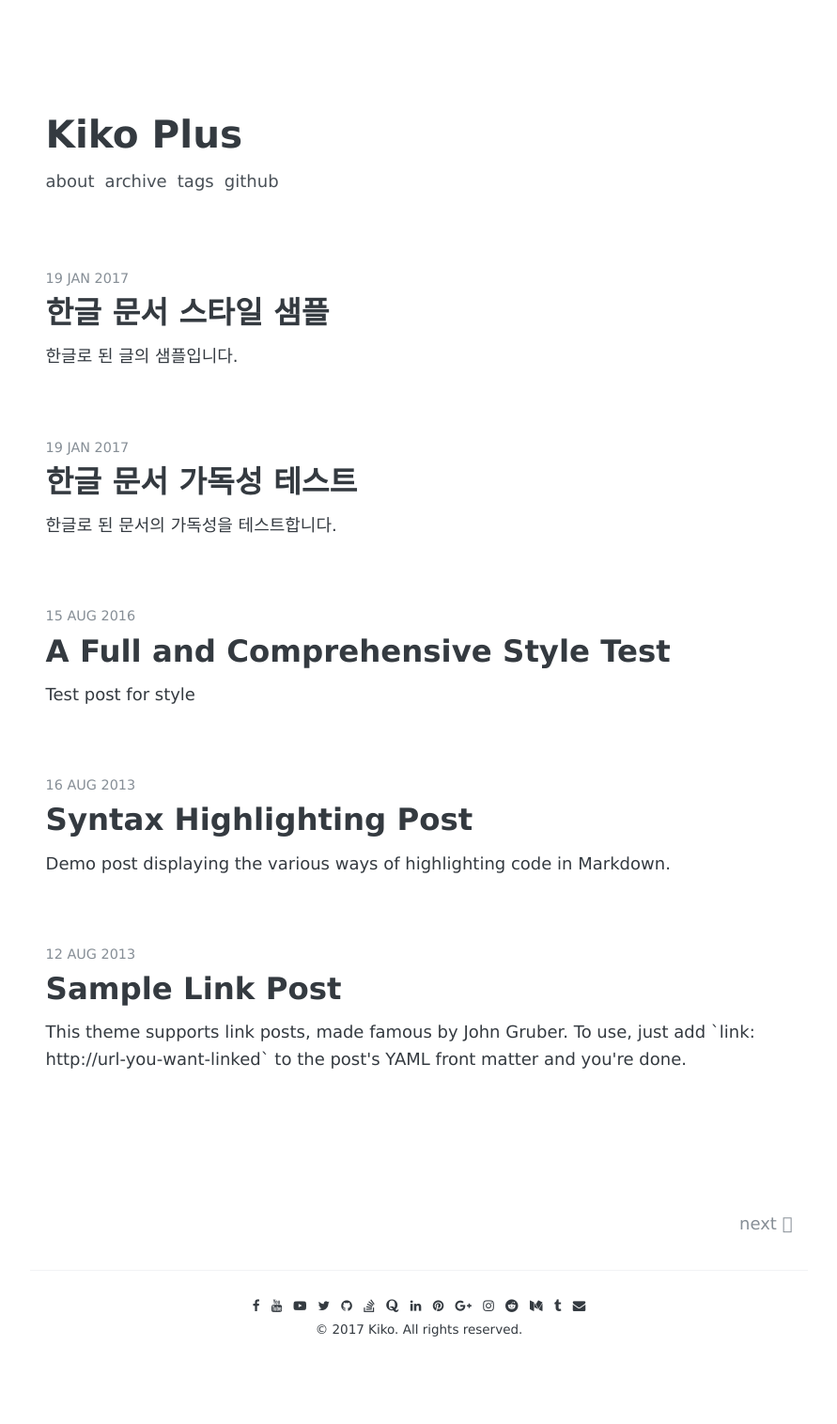
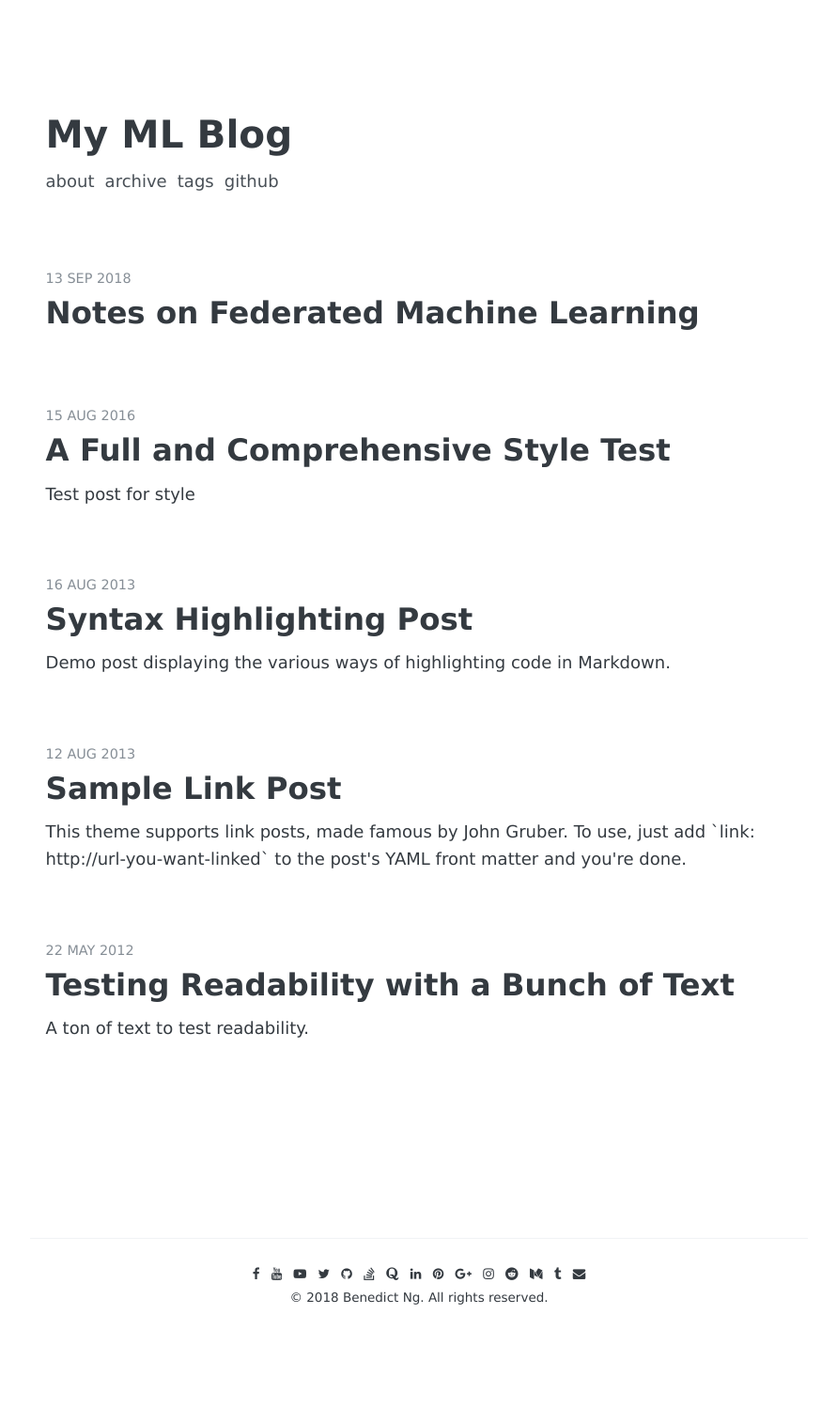
Before and after one commit to growclip/ml-blog, a Jekyll site: the page built from index.html, in a window 1280 px wide. Shown: the whole page at 94% size, without its empty margins (194-1085 px from the left). Built offline with Jekyll 4.4.1, drawn with Linux system fonts in a browser that asks for light colours; some web fonts are replaced; the list of posts is cut into pages by our own code; after the commit the page ends 1482 px from its top, so only the background shows below that; part of the change alters nothing that is shown.

Commit message:
new post about Federated ML

````diff
--- a/_config.yml
+++ b/_config.yml
@@ -3,7 +3,7 @@
 # # # # # # # # # # # # #
 
 # Basic
-name:               "Kiko Plus"
+name:               "My ML Blog"
 
 author:
   facebook:         your-id
@@ -20,11 +20,11 @@ author:
   reddit:           your-id
   medium:           your-id
   tumblr:           your-id
-  email:            your-id@your-email.com
+  email:            shienwei.benedict@gmail.com
 
 copyright:
-  year:             2017
-  name:             Kiko
+  year:             2018
+  name:             Benedict Ng
 
 # Google-analytics
 google-analytics:
@@ -32,16 +32,16 @@ google-analytics:
 
 # Disqus
 disqus:
-  id:               "kiko-plus"
+  id:               ""
 
 # URL
-url:                "https://AWEEKJ.github.io" # the base hostname & protocol for your site
-# url:                "http://localhost:4000" # use this url when you develop
-baseurl:            "/Kiko-plus" # the subpath of your site, e.g. /blog
+# url:                "https://AWEEKJ.github.io" # the base hostname & protocol for your site
+url:                "http://localhost:4000" # use this url when you develop
+baseurl:            "/ml-blog" # the subpath of your site, e.g. /blog
 
 
 # http://en.wikipedia.org/wiki/List_of_tz_database_time_zones
-timezone:           Asia/Seoul
+timezone:           Europe/Berlin
 permalink:          /:year-:month-:day/:title/
 
 # Pagination
@@ -62,7 +62,7 @@ nav:
   - name:           "Tags"
     url:            "/tags"
   - name:           "Github"
-    url:            "https://github.com/AWEEKJ/Kiko-plus"
+    url:            "http://benedictng.com"
 
 # Sass
 sass:
@@ -85,7 +85,7 @@ defaults:
       layout:       "post"
 
 # jekyll-seo-tag, see: http://www.rubydoc.info/gems/jekyll-seo-tag/1.2.0
-gems:
+plugins:
   - jekyll-seo-tag
   - jekyll-paginate
   - jekyll-admin
--- a/_posts/2017-01-19-readability-post-ko.md
+++ /dev/null
@@ -1,46 +0,0 @@
----
-layout: post
-title: "한글 문서 가독성 테스트"
-description: "한글로 된 문서의 가독성을 테스트합니다."
-date: 2017-01-19
-tags: [샘플 포스트, 가독성, 테스트]
-comments: true
-share: true
----
-
-정당의 목적이나 활동이 민주적 기본질서에 위배될 때에는 정부는 헌법재판소에 그 해산을 제소할 수 있고, 정당은 헌법재판소의 심판에 의하여 해산된다. 모든 국민은 고문을 받지 아니하며, 형사상 자기에게 불리한 진술을 강요당하지 아니한다. 새로운 회계연도가 개시될 때까지 예산안이 의결되지 못한 때에는 정부는 국회에서 예산안이 의결될 때까지 다음의 목적을 위한 경비는 전년도 예산에 준하여 집행할 수 있다.
-
-외국인은 국제법과 조약이 정하는 바에 의하여 그 지위가 보장된다. 헌법개정안은 국회가 의결한 후 30일 이내에 국민투표에 붙여 국회의원선거권자 과반수의 투표와 투표자 과반수의 찬성을 얻어야 한다. 대통령은 국가의 독립·영토의 보전·국가의 계속성과 헌법을 수호할 책무를 진다. 국회는 정부의 동의없이 정부가 제출한 지출예산 각항의 금액을 증가하거나 새 비목을 설치할 수 없다.
-
-# 대통령은 법률안의 일
-
-대통령은 필요하다고 인정할 때에는 외교·국방·통일 기타 국가안위에 관한 중요정책을 국민투표에 붙일 수 있다. 한 회계연도를 넘어 계속하여 지출할 필요가 있을 때에는 정부는 연한을 정하여 계속비로서 국회의 의결을 얻어야 한다. 제3항의 승인을 얻지 못한 때에는 그 처분 또는 명령은 그때부터 효력을 상실한다. 이 경우 그 명령에 의하여 개정 또는 폐지되었던 법률은 그 명령이 승인을 얻지 못한 때부터 당연히 효력을 회복한다.
-
-* 국무회의는 대통령·국무총리와 15인 이상 30인 이하의 국무위원으로 구성한다. 대통령은 국무총리·국무위원·행정각부의 장 기타 법률이 정하는 공사의 직을 겸할 수 없다.
-* 나는 헌법을 준수하고 국가를 보위하며 조국의 평화적 통일과 국민의 자유와 복리의 증진 및 민족문화의 창달에 노력하여 대통령으로서의 직책을 성실히 수행할 것을 국민 앞에 엄숙히 선서합니다.
-* 정당은 법률이 정하는 바에 의하여 국가의 보호를 받으며, 국가는 법률이 정하는 바에 의하여 정당운영에 필요한 자금을 보조할 수 있다. 이 헌법공포 당시의 국회의원의 임기는 제1항에 의한 국회의 최초의 집회일 전일까지로 한다.
-* 모든 국민의 재산권은 보장된다. 그 내용과 한계는 법률로 정한다. 감사원은 원장을 포함한 5인 이상 11인 이하의 감사위원으로 구성한다. 모든 국민은 고문을 받지 아니하며, 형사상 자기에게 불리한 진술을 강요당하지 아니한다.
-
-## 국회의원은 국가이익
-체포·구속·압수 또는 수색을 할 때에는 적법한 절차에 따라 검사의 신청에 의하여 법관이 발부한 영장을 제시하여야 한다. 다만, 현행범인인 경우와 장기 3년 이상의 형에 해당하는 죄를 범하고 도피 또는 증거인멸의 염려가 있을 때에는 사후에 영장을 청구할 수 있다. 모든 국민은 소급입법에 의하여 참정권의 제한을 받거나 재산권을 박탈당하지 아니한다. 감사원은 원장을 포함한 5인 이상 11인 이하의 감사위원으로 구성한다. 군인 또는 군무원이 아닌 국민은 대한민국의 영역안에서는 중대한 군사상 기밀·초병·초소·유독음식물공급·포로·군용물에 관한 죄중 법률이 정한 경우와 비상계엄이 선포된 경우를 제외하고는 군사법원의 재판을 받지 아니한다.
-
-1. 대통령은 전시·사변 또는 이에 준하는 국가비상사태에 있어서 병력으로써 군사상의 필요에 응하거나 공공의 안녕질서를 유지할 필요가 있을 때에는 법률이 정하는 바에 의하여 계엄을 선포할 수 있다.
-2. 대통령은 국민의 보통·평등·직접·비밀선거에 의하여 선출한다. 대통령은 국무회의의 의장이 되고, 국무총리는 부의장이 된다. 대통령은 국가의 독립·영토의 보전·국가의 계속성과 헌법을 수호할 책무를 진다.
-3. 국민경제의 발전을 위한 중요정책의 수립에 관하여 대통령의 자문에 응하기 위하여 국민경제자문회의를 둘 수 있다. 대법원과 각급법원의 조직은 법률로 정한다.
-4. 모든 국민은 근로의 의무를 진다. 국가는 근로의 의무의 내용과 조건을 민주주의원칙에 따라 법률로 정한다. 국가는 건전한 소비행위를 계도하고 생산품의 품질향상을 촉구하기 위한 소비자보호운동을 법률이 정하는 바에 의하여 보장한다.
-5. 국민경제자문회의의 조직·직무범위 기타 필요한 사항은 법률로 정한다. 법관은 헌법과 법률에 의하여 그 양심에 따라 독립하여 심판한다. 누구든지 체포 또는 구속의 이유와 변호인의 조력을 받을 권리가 있음을 고지받지 아니하고는 체포 또는 구속을 당하지 아니한다. 체포 또는 구속을 당한 자의 가족등 법률이 정하는 자에게는 그 이유와 일시·장소가 지체없이 통지되어야 한다.
-6. 국가는 재해를 예방하고 그 위험으로부터 국민을 보호하기 위하여 노력하여야 한다. 법률안에 이의가 있을 때에는 대통령은 제1항의 기간내에 이의서를 붙여 국회로 환부하고, 그 재의를 요구할 수 있다. 국회의 폐회중에도 또한 같다.
-
-### 헌법재판소에서 법률
-
-대한민국은 민주공화국이다. 국민경제의 발전을 위한 중요정책의 수립에 관하여 대통령의 자문에 응하기 위하여 국민경제자문회의를 둘 수 있다. 모든 국민의 재산권은 보장된다. 그 내용과 한계는 법률로 정한다. 모든 국민은 신속한 재판을 받을 권리를 가진다. 형사피고인은 상당한 이유가 없는 한 지체없이 공개재판을 받을 권리를 가진다. 대법원장은 국회의 동의를 얻어 대통령이 임명한다. 대통령은 국민의 보통·평등·직접·비밀선거에 의하여 선출한다. 정당의 목적이나 활동이 민주적 기본질서에 위배될 때에는 정부는 헌법재판소에 그 해산을 제소할 수 있고, 정당은 헌법재판소의 심판에 의하여 해산된다.
-
-> 국가는 모성의 보호를 위하여 노력하여야 한다. 모든 국민은 학문과 예술의 자유를 가진다. 국가는 건전한 소비행위를 계도하고 생산품의 품질향상을 촉구하기 위한 소비자보호운동을 법률이 정하는 바에 의하여 보장한다. 국무위원은 국무총리의 제청으로 대통령이 임명한다. 국회의원은 법률이 정하는 직을 겸할 수 없다.
-
-#### 선거운동은 각급 선거
-
-대통령은 헌법과 법률이 정하는 바에 의하여 공무원을 임면한다. 군사법원의 조직·권한 및 재판관의 자격은 법률로 정한다. 국가는 사회보장·사회복지의 증진에 노력할 의무를 진다. 모든 국민은 학문과 예술의 자유를 가진다. 국가는 과학기술의 혁신과 정보 및 인력의 개발을 통하여 국민경제의 발전에 노력하여야 한다. 모든 국민은 신체의 자유를 가진다. 누구든지 법률에 의하지 아니하고는 체포·구속·압수·수색 또는 심문을 받지 아니하며, 법률과 적법한 절차에 의하지 아니하고는 처벌·보안처분 또는 강제노역을 받지 아니한다. 학교교육 및 평생교육을 포함한 교육제도와 그 운영, 교육재정 및 교원의 지위에 관한 기본적인 사항은 법률로 정한다.
-
----
-
-이 문서는 [한글 Lorem Ipsum](http://guny.kr/stuff/klorem/)으로 생성되었습니다.
--- a/_posts/2017-01-19-style-test-ko.md
+++ /dev/null
@@ -1,117 +0,0 @@
----
-layout: post
-title: "한글 문서 스타일 샘플"
-description: "한글로 된 글의 샘플입니다."
-date: 2017-01-19
-tags: [샘플 포스트, 테스트, 스타일]
-comments: true
-share: true
----
-
-이 글은 스타일을 모아둔 것입니다. 소스 코드를 확인하여 스타일을 적용하는 방법을 알아보세요.
-
----
-
-## 1. 제목
-
-# 제목 1
-
-## 제목 2
-
-### 제목 3
-
-#### 제목 4
-
-##### 제목 5
-
-###### 제목 6
-
-### 1-1. 제목 정렬
-
-##### 왼쪽(기본)
-
-##### 가운데
-{: .center}
-
-##### 오른쪽
-{: .right}
-
-## 2. 본문
-
-탄핵소추의 의결을 받은 자는 탄핵심판이 있을 때까지 [링크](#) 그 권한행사가 정지된다. 제2항과 제3항의 처분에 대하여는 **굵게** 법원에 제소할 수 없다. 선거와 국민투표의 공정한 관리 *기울임* 및 정당에 관한 사무를 처리하기 위하여 5<sup>3</sup> = 125 선거관리위원회를 둔다. 국무총리는 대통령을 보좌하며, H<sub>2</sub>O 행정에 관하여 대통령의 명을 받아 행정각부를 통할한다. 정당은 법률이 정하는 바에 의하여 <u>밑줄</u> 국가의 보호를 받으며, 국가는 법률이 정하는 바에 의하여 `파일명` 정당운영에 필요한 자금을 보조할 수 있다. 모든 국민은 종교의 자유를 가진다. 국회의원은 법률이 정하는 직을 겸할 수 없다. 감사원은 <del>가운데 줄</del> 세입·세출의 결산을 매년 검사하여 대통령과 차년도국회에 <mark>형광펜</mark> 그 결과를 보고하여야 한다.
-
-## 3. 이미지
-
-![큰 이미지](http://placehold.it/800x400)
-![중간 이미지](http://placehold.it/400x200)
-![작은 이미지](http://placehold.it/200x200)
-
-### 3-1. 이미지 가운데 정렬
-![이미지 가운데 정렬](http://placehold.it/200x200){: .center-image}
-
-## 4. 인용구
-
-> 나는 헌법을 준수하고 국가를 보위하며 조국의 평화적 통일과 국민의 자유와 복리의 증진 및 민족문화의 창달에 노력하여 대통령으로서의 직책을 성실히 수행할 것을 국민 앞에 엄숙히 선서합니다. 모든 국민은 통신의 비밀을 침해받지 아니한다. 국회의원은 법률이 정하는 직을 겸할 수 없다. 국회는 헌법 또는 법률에 특별한 규정이 없는 한 재적의원 과반수의 출석과 출석의원 과반수의 찬성으로 의결한다. 가부동수인 때에는 부결된 것으로 본다.
-
-## 5. 리스트
-
-### 순서가 없는 리스트
-
-* 국가원로자문회의의 조직·직무범위 기타 필요한 사항은 법률로 정한다.
-* 모든 국민은 법률이 정하는 바에 의하여 국방의 의무를 진다.
-* 탄핵소추의 의결을 받은 자는 탄핵심판이 있을 때까지 그 권한행사가 정지된다.
-  1. 국회는 의원의 자격을 심사하며, 의원을 징계할 수 있다. 국가는 모성의 보호를 위하여 노력하여야 한다.
-  2. 공개하지 아니한 회의내용의 공표에 관하여는 법률이 정하는 바에 의한다.
-* 국회는 의장 1인과 부의장 2인을 선출한다. 정부는 회계연도마다 예산안을 편성하여 회계연도 개시 90일전까지 국회에 제출하고, 국회는 회계연도 개시 30일전까지 이를 의결하여야 한다.
-
-### 순서가 있는 리스트
-
-1. 대통령으로 선거될 수 있는 자는 국회의원의 피선거권이 있고 선거일 현재 40세에 달하여야 한다.
-2. 각급 선거관리위원회는 선거인명부의 작성등 선거사무와 국민투표사무에 관하여 관계 행정기관에 필요한 지시를 할 수 있다.
-3. 예비비는 총액으로 국회의 의결을 얻어야 한다. 예비비의 지출은 차기국회의 승인을 얻어야 한다.
-  * 국가는 농지에 관하여 경자유전의 원칙이 달성될 수 있도록 노력하여야 하며, 농지의 소작제도는 금지된다.
-  * 모든 국민은 법률이 정하는 바에 의하여 납세의 의무를 진다.
-4. 형사피의자 또는 형사피고인으로서 구금되었던 자가 법률이 정하는 불기소처분을 받거나 무죄판결을 받은 때에는 법률이 정하는 바에 의하여 국가에 정당한 보상을 청구할 수 있다.
-
-### 정의 리스트
-
-대통령은 제3항과 제4
-: 국회의원은 그 지위를 남용하여 국가·공공단체 또는 기업체와의 계약이나 그 처분에 의하여 재산상의 권리·이익 또는 직위를 취득하거나 타인을 위하여 그 취득을 알선할 수 없다.
-
-체포·구속·압수 또
-: 헌법개정안은 국회가 의결한 후 30일 이내에 국민투표에 붙여 국회의원선거권자 과반수의 투표와 투표자 과반수의 찬성을 얻어야 한다.
-
-## 6. 표
-
-| 상단1 | 상단2 | 상단3 |
-|:-----|:----:|-----:|
-| 셀1  | 셀2  | 셀3  |
-| 셀4  | 셀5  | 셀6  |
-|----
-| 셀1  | 셀2  | 셀3  |
-| 셀4  | 셀5  | 셀6  |
-|=====
-| 하단1   | 하단2 | 하단3 |
-
-
-## 7. 코드 스타일
-
-### 코드 하이라이팅
-
-```css
-#container {
-  float: left;
-  margin: 0 -240px 0 0;
-  width: 100%;
-}
-```
-
-### 일반적인 코드
-
-    <div id="awesome">
-      <p>This is great isn't it?</p>
-    </div>
-
----
-
-이 문서는 [한글 Lorem Ipsum](http://guny.kr/stuff/klorem/)으로 생성되었습니다.
--- /dev/null
+++ b/_posts/2018-09-13-notes-on-federated-machine-learning.md
@@ -0,0 +1,26 @@
+---
+title: Notes on Federated Machine Learning
+layout: post
+---
+
+Federated Machine Learning tries to solve the problem of limited bandwidths and unreliable connections to edge devices (e.g. mobile phones) that collect data. With federated ML, these now also participate in model training.
+
+Training is done on the edge devices, and updated weights, rather than data are sent to the server, reducing packet sizes.
+
+The field is moving quickly:
+* 2016 - Konečný, J. et al from Google started this [^1]
+* 2017 - Follow up from Konečný, J. et al [^2]
+* 2018 - Federated Recommendation [^3]
+* 2018 - Securing Distributed ML [^4]
+* 2018 - Backdoor Federated Learning  [^5]
+
+
+
+
+
+
+[^1]: Konečný, J. et al. Federated Learning: Strategies for Improving Communication Efficiency. arXiv:1610.05492 [cs] (2016).
+[^3]: Chen, F., Dong, Z., Li, Z. & He, X. Federated Meta-Learning for Recommendation. arXiv:1802.07876 [cs] (2018).
+[^5]:  Bagdasaryan, E., Veit, A., Hua, Y., Estrin, D. & Shmatikov, V. How To Backdoor Federated Learning. arXiv:1807.00459 [cs] (2018).
+[^4]:  Su, L. & Xu, J. Securing Distributed Machine Learning in High Dimensions. arXiv:1804.10140 [cs, stat] (2018).
+[^2]:  Konečný, J. Stochastic, Distributed and Federated Optimization for Machine Learning. arXiv:1707.01155 [cs] (2017).
````
Also changed, not shown: 1 other file.
